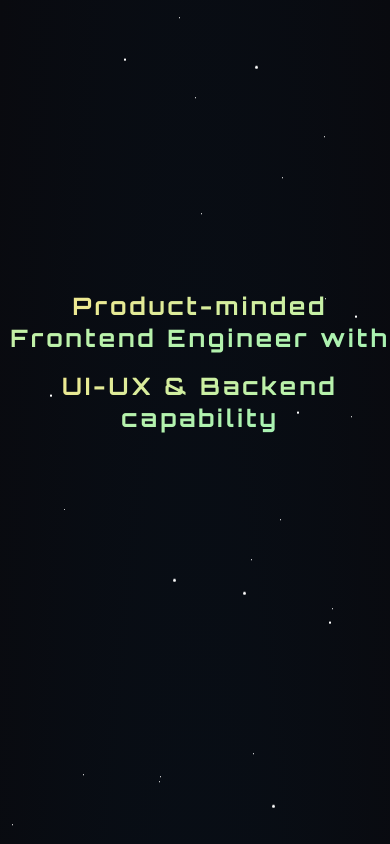
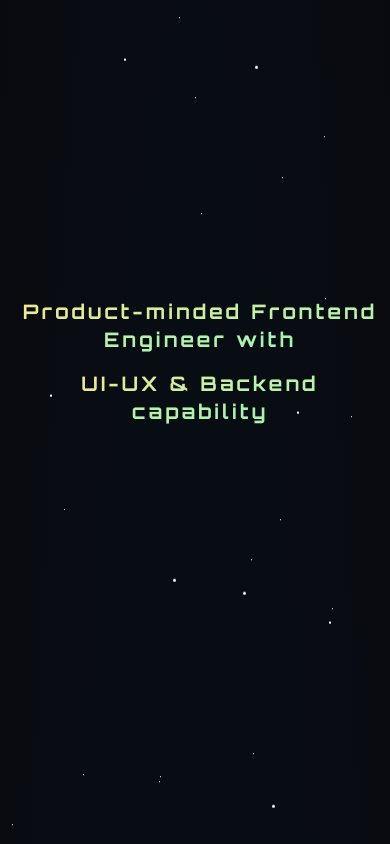
Before and after one commit to Salman-165324/salman-dev-portfolio, a Next.js app: page / in a window 390 px wide. Shown: the top 844 px of the page. Built offline with nearby package versions, Linux system fonts and the light colour scheme.

Commit message:
update typography

```diff
--- a/components/sections/Hero.tsx
+++ b/components/sections/Hero.tsx
@@ -8,7 +8,7 @@ export default function Hero() {
   return (
     <section className="relative w-full h-screen overflow-hidden">
       {/* Title section - Tailwind for simpler styling */}
-      <div className="absolute top-1/2 left-0 right-0 -translate-y-1/2 text-center text-white font-bold text-2xl  sm:text-3xl  md:text-4xl xl:text-5xl 2xl:text-6xl tracking-[3px] z-10 pl-2.5 -mt-[60px] md:-mt-10 sm:-mt-[30px] font-title">
+      <div className="absolute top-1/2 left-0 right-0 -translate-y-1/2 text-center text-white font-bold text-xl  sm:text-3xl  md:text-4xl xl:text-5xl 2xl:text-6xl tracking-[3px] z-10 pl-2.5 -mt-[60px] md:-mt-10 sm:-mt-[30px] font-title">
 
         <AuroraText colors = {["#f0e890", "#bcf2aa", "#aaf2b1", "#2eadc9"] } speed={1}>Product-minded Frontend Engineer with</AuroraText>
         <AuroraText className="mt-4" colors = {["#f0e890", "#bcf2aa", "#aaf2b1", "#2eadc9"] } speed={1}>UI-UX & Backend capability</AuroraText>
```
